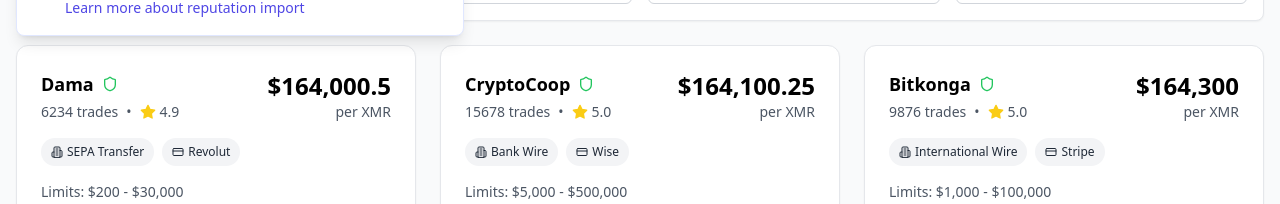
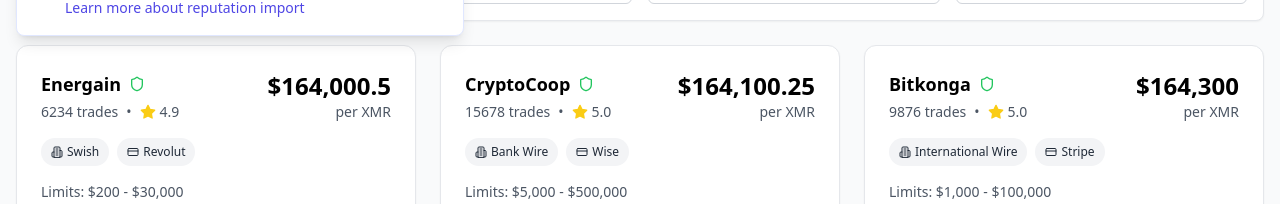
Before and after one commit to aimwizards/ugandacoin, a React (Vite) app: page / in a window 1280 px wide. Shown: the part 748-952 px from the top of the page. Built offline with nearby package versions, Linux system fonts and the light colour scheme.

Commit message:
Update mockOffers.ts

```diff
--- a/src/data/mockOffers.ts
+++ b/src/data/mockOffers.ts
@@ -33,12 +33,12 @@
     location: "United States"
   },
   {
-    username: "Dama",
+    username: "Energain",
     completedTrades: 6234,
     rating: 4.89,
     price: 164000.50,
     paymentMethods: [
-      { type: 'bank', name: 'SEPA Transfer' },
+      { type: 'bank', name: 'Swish' },
       { type: 'card', name: 'Revolut' }
     ],
     limits: { min: 200, max: 30000 },
```
